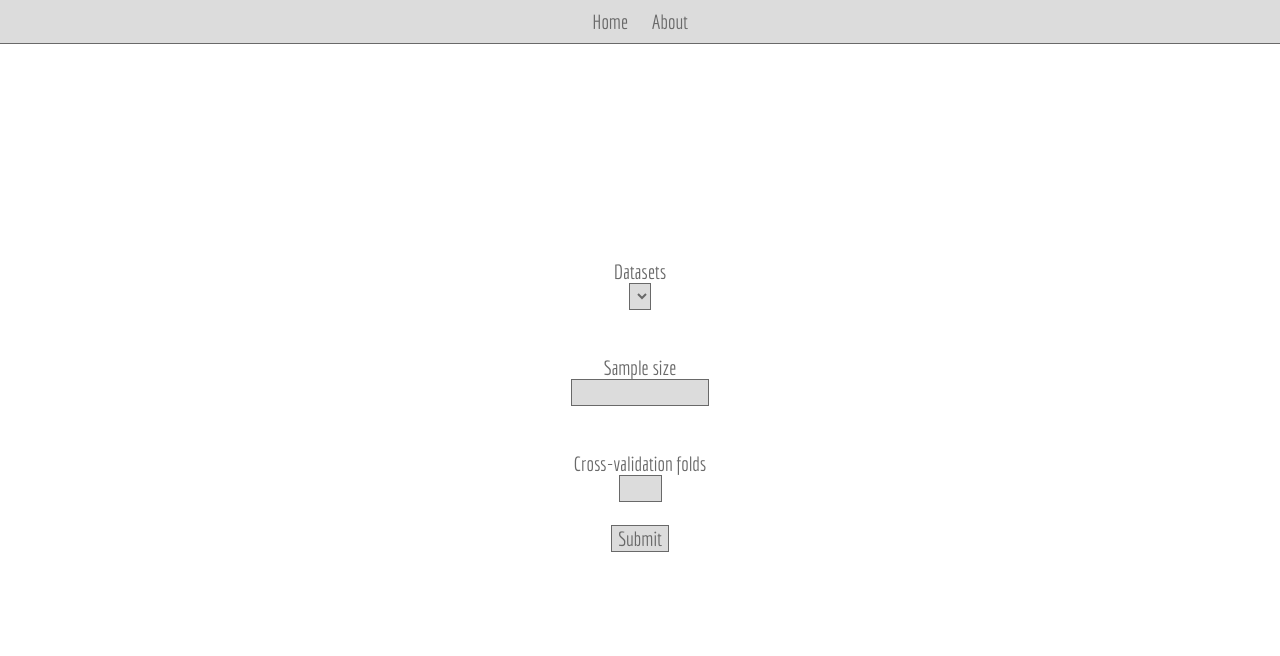
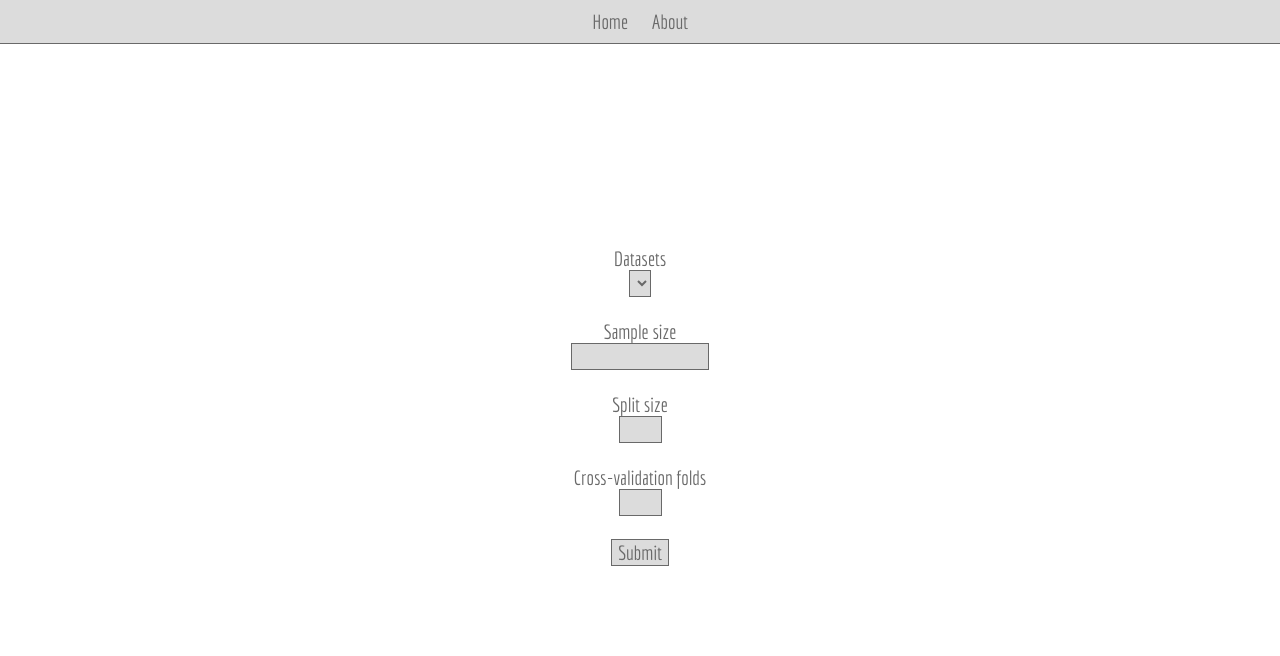
Before and after one commit to fnnmoro/intrusion_prevention_system, a Flask app: template app/templates/setting/dataset.html in a window 1280 px wide. Shown: the top 656 px of the page. Run offline with Flask 2, Linux system fonts and the light colour scheme; the template is opened without the code that fills it: values that come from a table or form of the project are taken from there, others are empty.

Commit message:
Remove preprocessing field in dataset HTML

```diff
--- a/app/templates/setting/dataset.html
+++ b/app/templates/setting/dataset.html
@@ -8,18 +8,15 @@
         {{ form.dataset.label }}
         {{ form.dataset() }}
         <br>
-        {{ form.preprocessing.label }}
-        {{ form.preprocessing() }}
-        <br>
         {{ form.sample.label }}
         {{ form.sample() }}
         {% for error in form.sample.errors %}
             <span class='warning'>{{ error }}</span>
         {% endfor %}
         <br>
-        {{ form.division.label }}
-        {{ form.division() }}
-        {% for error in form.division.errors %}
+        {{ form.split.label }}
+        {{ form.split() }}
+        {% for error in form.split.errors %}
             <span class='warning'>{{ error }}</span>
         {% endfor %}
         <br>
```
